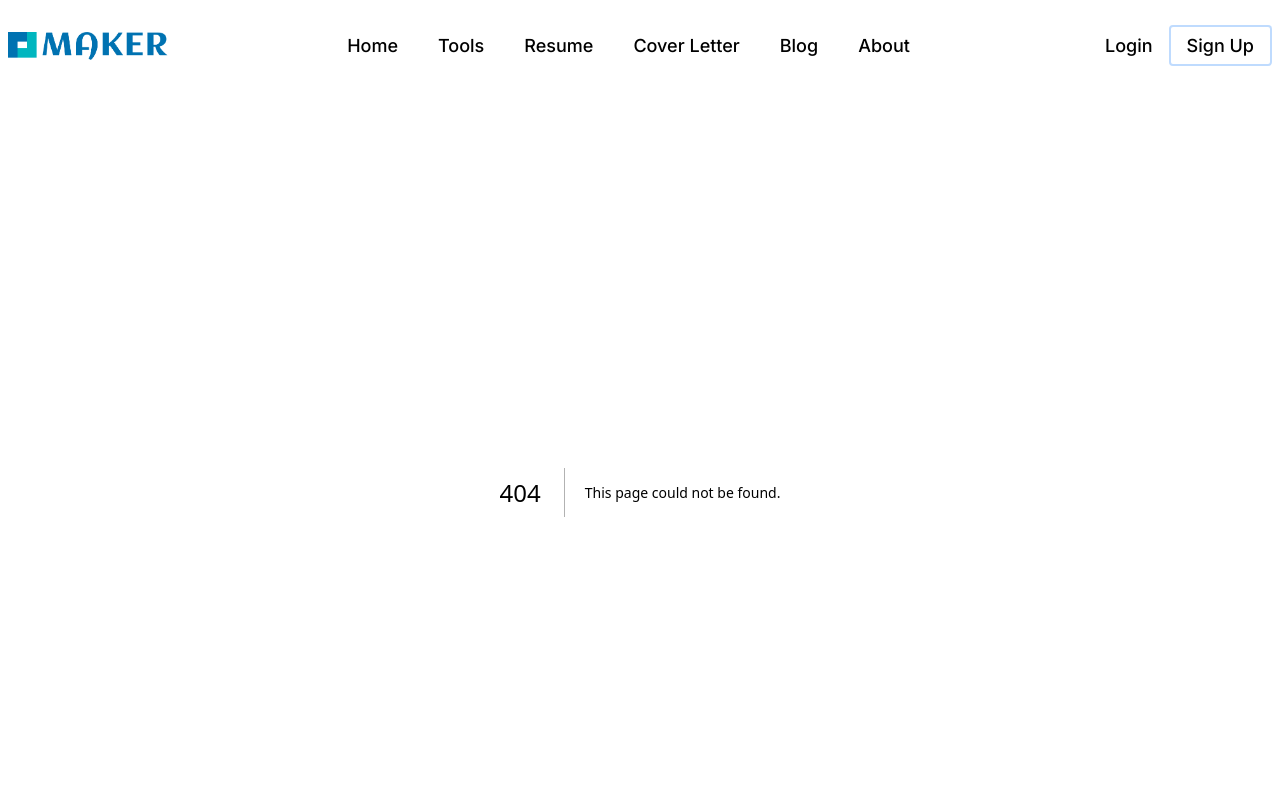
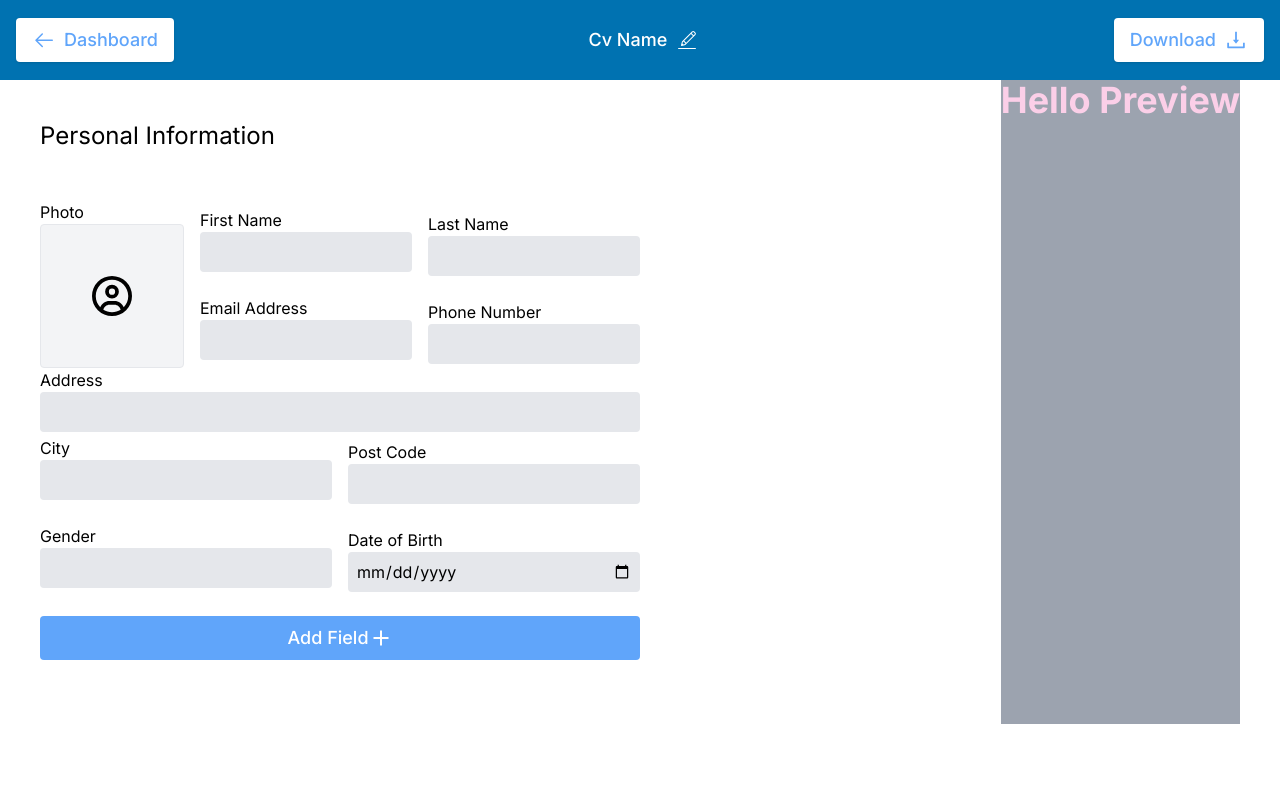
Before and after one commit to sujoncoder/Resume_Maker, a Next.js app: page /builder in a window 1280 px wide. Before the commit this address had no page. Shown: the top 800 px of the page. Built offline with nearby package versions, Linux system fonts and the light colour scheme.

Commit message:
done builder form

```diff
--- /dev/null
+++ b/src/app/(pages)/builder/layout.jsx
@@ -0,0 +1,43 @@
+import MaxWidthWrapper from "../../utils/MaxWidthWrapper";
+import { AiOutlineDownload } from "react-icons/ai";
+import { CiEdit } from "react-icons/ci";
+import { GoArrowLeft } from "react-icons/go";
+
+export const metadata = {
+    title: "Create Next App",
+    description: "Generated by create next app",
+};
+
+const Builder = ({ children }) => {
+    return (
+        <html lang="en">
+            <body>
+                <div className=" bg-[#0072B1] px-4">
+                    <div className="flex justify-between items-center w-full h-20">
+
+                        <div className="flex justify-around items-center space-x-2 bg-white py-2 px-4 rounded shadow text-blue text-lg text-blue-400 font-medium cursor-pointer">
+                            <GoArrowLeft className="w-6 h-6" />
+                            <button className="hidden md:block">Dashboard</button>
+                        </div>
+
+                        <div className="flex justify-around items-center text-white space-x-2">
+                            <p className="text-lg font-medium hidden md:block">Cv Name</p>
+                            <CiEdit className="w-6 h-6 cursor-pointer" />
+                        </div>
+
+                        <div className="flex justify-around items-center space-x-2 bg-white py-2 px-4 rounded shadow text-blue text-lg text-blue-400 font-medium cursor-pointer">
+                            <button className="hidden md:block">Download</button>
+                            <AiOutlineDownload className="w-6 h-6" />
+                        </div>
+                    </div>
+                </div>
+
+                {/* childern  */}
+                <div>
+                    {children}
+                </div>
+            </body>
+        </html>
+    );
+};
+export default Builder;
--- /dev/null
+++ b/src/app/(pages)/builder/page.jsx
@@ -0,0 +1,116 @@
+import React from 'react'
+import { FaRegCircleUser } from "react-icons/fa6";
+import { IoMdAdd } from "react-icons/io";
+
+const Builder = () => {
+    return (
+        <main>
+            <section className='flex justify-between px-2 md:px-10'>
+                {/* information input section  */}
+                <div className='w-full md:w-1/2 bg-white py-2 md:py-10'>
+                    <h1 className='text-xl md:text-2xl'>Personal Information</h1><br /> <br />
+
+
+                    <div className='w-full md:flex justify-center items-center md:space-x-4'>
+
+                        {/* avatar */}
+                        <div className=''>
+                            <p>Photo</p>
+                            <div className='w-36 h-36 md:h-36 rounded border bg-gray-100 flex justify-center items-center cursor-pointer text-center'>
+                                <FaRegCircleUser className='w-10 h-10' />
+                            </div>
+                        </div>
+
+                        <div className='w-full flex-col justify-center items-center md:space-y-4'>
+                            {/* name arera */}
+                            <div className='w-full md:flex justify-center items-center md:space-x-4 space-y-2'>
+                                <div className='w-full'>
+                                    <p>First Name</p>
+                                    <input type="text" className="bg-gray-200 rounded h-10 w-full md:px-2" />
+                                </div>
+
+                                <div className='w-full'>
+                                    <p>Last Name</p>
+                                    <input type="text" className="bg-gray-200 rounded h-10 w-full md:px-2" />
+                                </div>
+                            </div>
+
+
+                            {/* email and number area */}
+                            <div className='w-full md:flex justify-center items-center md:space-x-4 space-y-2'>
+                                <div className='w-full'>
+                                    <p>Email Address</p>
+                                    <input type="email" className="bg-gray-200 rounded h-10 w-full px-2" />
+                                </div>
+
+                                <div className='w-full'>
+                                    <p>Phone Number</p>
+                                    <input type="tel" className="bg-gray-200 rounded h-10 w-full px-2" />
+                                </div>
+                            </div>
+
+                        </div>
+                    </div>
+
+
+                    {/* Address  */}
+                    <div>
+                        <p>Address</p>
+                        <input type="text" className="bg-gray-200 rounded h-10 w-full md:px-2" />
+                    </div>
+
+
+                    {/* city, post code, gender, date of birth */}
+                    <div className='w-full md:flex justify-center items-center md:space-x-4'>
+
+                        <div className='w-full flex-col justify-center items-center md:space-y-4'>
+                            {/* name arera */}
+                            <div className='w-full md:flex justify-center items-center md:space-x-4 space-y-2'>
+                                <div className='w-full'>
+                                    <p>City</p>
+                                    <input type="text" className="bg-gray-200 rounded h-10 w-full md:px-2" />
+                                </div>
+
+                                <div className='w-full'>
+                                    <p>Post Code</p>
+                                    <input type="number" className="bg-gray-200 rounded h-10 w-full md:px-2" />
+                                </div>
+                            </div>
+
+
+                            {/* email and number area */}
+                            <div className='w-full md:flex justify-center items-center md:space-x-4 space-y-2'>
+                                <div className='w-full'>
+                                    <p>Gender</p>
+                                    <input type="email" className="bg-gray-200 rounded h-10 w-full px-2" />
+                                </div>
+
+                                <div className='w-full'>
+                                    <p>Date of Birth</p>
+                                    <input type="date" className="bg-gray-200 rounded h-10 w-full px-2" />
+                                </div>
+                            </div>
+
+                        </div>
+                    </div>
+
+                    {/* add field section button  */}
+                    <div className='flex justify-center py-2 items-center my-6 bg-blue-400 rounded text-white'>
+                        <button className='font-medium text-lg'>Add Field</button>
+                        <IoMdAdd className='w-6 h-6 ' />
+                    </div>
+                </div>
+
+
+
+
+                {/* desktop preview section */}
+                <div className='bg-gray-400'>
+                    <h1 className='text-center font-bold text-pink-200 text-4xl'>Hello Preview</h1>
+                </div>
+            </section>
+        </main>
+    )
+}
+
+export default Builder;
--- a/src/app/layout.js
+++ b/src/app/layout.js
@@ -1,26 +1,55 @@
+"use client"
+
 import { Inter } from "next/font/google";
 import "./globals.css";
 import Header from "./components/shared/Header";
 import Footer from "./components/shared/Footer";
 import MaxWidthWrapper from "./utils/MaxWidthWrapper";
+import { usePathname } from "next/navigation";
 
 const inter = Inter({ subsets: ["latin"] });
 
-export const metadata = {
-  title: "Create Next App",
-  description: "Generated by create next app",
-};
+// export const metadata = {
+//   title: "Create Next App",
+//   description: "Generated by create next app",
+// };
+
+// {navbarAndFooter ? (
+//   <Providers>
+//     <NavBar />
+//     {children}
+//     <Footer />
+//   </Providers>
+// ) : (
+//   children
+// )}
 
 export default function RootLayout({ children }) {
+  const targetPath = usePathname();
+
+  const headerAndFooter = ![
+    '/builder',
+  ].includes(targetPath);
+
   return (
     <html lang="en">
       <body className={inter.className}>
-        <MaxWidthWrapper>
-          <Header />
-          {children}
-          <Footer />
-        </MaxWidthWrapper>
+        {headerAndFooter ? (
+          <MaxWidthWrapper>
+            <Header />
+            {children}
+            <Footer />
+          </MaxWidthWrapper>
+        ) : (
+          children
+        )}
       </body>
     </html>
   );
 }
+
+{/* <MaxWidthWrapper>
+<Header />
+{children}
+<Footer />
+</MaxWidthWrapper> */}
```
